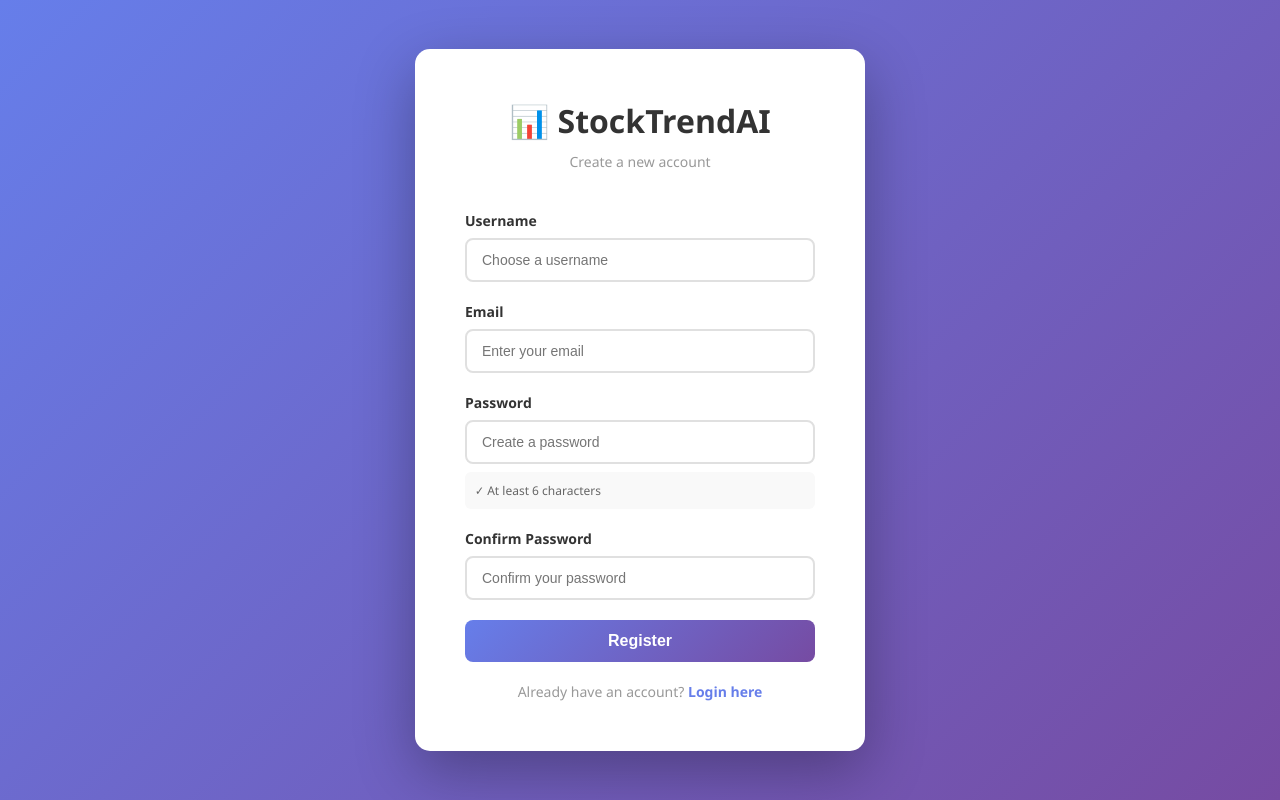
After one commit to situk0000/share_market-situ, a FastAPI app: template templates/register.html in a window 1280 px wide. The commit adds this page. Run offline with FastAPI, Linux system fonts and the light colour scheme; the template is opened without the code that fills it, so the values that code supplies are empty; parts of the project's set-up code (start-up, migrations or seed data) failed here and were passed over.

Commit message:
Add authentication system with login/register pages and logout button

```diff
--- a/main.py
+++ b/main.py
@@ -1,32 +1,164 @@
-from fastapi import FastAPI, Request, Form
-from fastapi.responses import HTMLResponse
+from fastapi import FastAPI, Request, Form, HTTPException, Depends, status
+from fastapi.responses import HTMLResponse, RedirectResponse
 from fastapi.staticfiles import StaticFiles
 from fastapi.templating import Jinja2Templates
+
 import pandas as pd
 import numpy as np
 import joblib
 from tensorflow.keras.models import load_model
+from passlib.context import CryptContext
+from datetime import datetime, timedelta
+import jwt
+import sqlite3
+import os
+from contextlib import contextmanager
 
+# ============================================================================
+# Security Setup
+# ============================================================================
+SECRET_KEY = "your-secret-key-change-this-in-production"  # Change this!
+ALGORITHM = "HS256"
+ACCESS_TOKEN_EXPIRE_DAYS = 7
 
+pwd_context = CryptContext(schemes=["argon2"], deprecated="auto")
+
+# ============================================================================
+# Database Setup
+# ============================================================================
+DB_PATH = "users.db"
+
+def init_db():
+    """Initialize SQLite database"""
+    conn = sqlite3.connect(DB_PATH)
+    cursor = conn.cursor()
+    cursor.execute('''
+        CREATE TABLE IF NOT EXISTS users (
+            id INTEGER PRIMARY KEY AUTOINCREMENT,
+            username TEXT UNIQUE NOT NULL,
+            email TEXT UNIQUE NOT NULL,
+            password_hash TEXT NOT NULL,
+            created_at TIMESTAMP DEFAULT CURRENT_TIMESTAMP
+        )
+    ''')
+    conn.commit()
+    conn.close()
+
+@contextmanager
+def get_db():
+    """Database context manager"""
+    conn = sqlite3.connect(DB_PATH)
+    conn.row_factory = sqlite3.Row
+    try:
+        yield conn
+    finally:
+        conn.close()
+
+# ============================================================================
+# Authentication Functions
+# ============================================================================
+def hash_password(password: str) -> str:
+    """Hash password"""
+    return pwd_context.hash(password)
+
+def verify_password(plain_password: str, hashed_password: str) -> bool:
+    """Verify password"""
+    return pwd_context.verify(plain_password, hashed_password)
+
+def create_access_token(username: str) -> str:
+    """Create JWT token"""
+    payload = {
+        "sub": username,
+        "exp": datetime.utcnow() + timedelta(days=ACCESS_TOKEN_EXPIRE_DAYS)
+    }
+    return jwt.encode(payload, SECRET_KEY, algorithm=ALGORITHM)
+
+def verify_token(token: str) -> str:
+    """Verify JWT token and return username"""
+    try:
+        payload = jwt.decode(token, SECRET_KEY, algorithms=[ALGORITHM])
+        username = payload.get("sub")
+        if username is None:
+            return None
+        return username
+    except jwt.ExpiredSignatureError:
+        return None
+    except jwt.InvalidTokenError:
+        return None
+
+def get_current_user(request: Request) -> str:
+    """Get current user from cookie"""
+    token = request.cookies.get("access_token")
+    if not token:
+        return None
+    return verify_token(token)
+
+def user_exists(username: str) -> bool:
+    """Check if user exists"""
+    with get_db() as conn:
+        cursor = conn.cursor()
+        cursor.execute("SELECT id FROM users WHERE username = ?", (username,))
+        return cursor.fetchone() is not None
+
+def email_exists(email: str) -> bool:
+    """Check if email exists"""
+    with get_db() as conn:
+        cursor = conn.cursor()
+        cursor.execute("SELECT id FROM users WHERE email = ?", (email,))
+        return cursor.fetchone() is not None
+
+def create_user(username: str, email: str, password: str) -> bool:
+    """Create new user"""
+    try:
+        with get_db() as conn:
+            cursor = conn.cursor()
+            hashed_pwd = hash_password(password)
+            cursor.execute(
+                "INSERT INTO users (username, email, password_hash) VALUES (?, ?, ?)",
+                (username, email, hashed_pwd)
+            )
+            conn.commit()
+        return True
+    except sqlite3.IntegrityError:
+        return False
+
+def authenticate_user(username: str, password: str) -> bool:
+    """Authenticate user"""
+    with get_db() as conn:
+        cursor = conn.cursor()
+        cursor.execute("SELECT password_hash FROM users WHERE username = ?", (username,))
+        user = cursor.fetchone()
+        if not user:
+            print(f"  ⚠ User '{username}' not found in database")
+            return False
+        is_valid = verify_password(password, user["password_hash"])
+        if is_valid:
+            print(f"  ✓ Password verified for '{username}'")
+        else:
+            print(f"  ✗ Password mismatch for '{username}'")
+        return is_valid
+
+# ============================================================================
 # Initialize FastAPI
-
+# ============================================================================
 app = FastAPI()
 app.mount("/static", StaticFiles(directory="static"), name="static")
 templates = Jinja2Templates(directory="templates")
 
+# Initialize database
+init_db()
 
+# ============================================================================
 # Config
-
+# ============================================================================
 CHART_HISTORY_DAYS = 60
 
-
+# ============================================================================
 # Load Models and Scalers
-# --------------------------
-# Load ADANIPORTS model (default/fallback)
+# ============================================================================
 lstm_model_adani = load_model("lstm_close_model.h5", compile=False)
 scaler_adani = joblib.load("lstm_scaler.pkl")
 
-# Try to load BSE-specific model, otherwise use ADANI model
 try:
     lstm_model_bse = load_model("bse_model.h5", compile=False)
     scaler_bse = joblib.load("bse_scaler.pkl")
@@ -36,7 +168,6 @@ except:
     scaler_bse = scaler_adani
     print("⚠ BSE model not found, using ADANIPORTS model")
 
-# Try to load NIFTY-specific model, otherwise use ADANI model
 try:
     lstm_model_nifty = load_model("nifty_model.h5", compile=False)
     scaler_nifty = joblib.load("nifty_scaler.pkl")
@@ -46,19 +177,14 @@ except:
     scaler_nifty = scaler_adani
     print("⚠ NIFTY model not found, using ADANIPORTS model")
 
-# --------------------------
+# ============================================================================
 # Load Historical Data
-# --------------------------
-# ADANIPORTS data
+# ============================================================================
 df_adani = pd.read_csv("ADANIPORTS.csv", parse_dates=["Date"])
 df_adani = df_adani.sort_values("Date").reset_index(drop=True)
-print("✓ ADANIPORTS.csv loaded successfully")
 
-# BSE data - with column standardization
 try:
     df_bse = pd.read_csv("BSE.csv")
-
-    # Standardize all column names (any case to Title case)
     column_mapping = {}
     for col in df_bse.columns:
         col_lower = col.lower().strip()
@@ -75,25 +201,15 @@ try:
         elif col_lower == 'volume':
             column_mapping[col] = 'Volume'
 
-    # Rename columns if mapping exists
     if column_mapping:
         df_bse = df_bse.rename(columns=column_mapping)
-
-    # Convert Date to datetime and sort
     df_bse['Date'] = pd.to_datetime(df_bse['Date'])
     df_bse = df_bse.sort_values("Date").reset_index(drop=True)
-
-    print("✓ BSE.csv loaded successfully")
-    print(f"  Columns: {df_bse.columns.tolist()}")
-except FileNotFoundError:
-    print("⚠ BSE.csv not found! Please add BSE SENSEX data")
+except:
     df_bse = df_adani.copy()
 
-# NIFTY data - with column standardization
 try:
     df_nifty = pd.read_csv("NIFTY50.csv")
-
-    # Standardize all column names (lowercase to Title case)
     column_mapping = {}
     for col in df_nifty.columns:
         col_lower = col.lower().strip()
@@ -110,36 +226,27 @@ try:
         elif col_lower == 'volume':
             column_mapping[col] = 'Volume'
 
-    # Rename columns
-    df_nifty = df_nifty.rename(columns=column_mapping)
-
-    # Convert Date to datetime and sort
+    if column_mapping:
+        df_nifty = df_nifty.rename(columns=column_mapping)
     df_nifty['Date'] = pd.to_datetime(df_nifty['Date'])
     df_nifty = df_nifty.sort_values("Date").reset_index(drop=True)
-
-    print("✓ NIFTY50.csv loaded successfully")
-    print(f"  Columns: {df_nifty.columns.tolist()}")
-except FileNotFoundError:
-    print("⚠ NIFTY50.csv not found! Please add NIFTY 50 data")
+except:
     df_nifty = df_adani.copy()
 
-
-# --------------------------
+# ============================================================================
 # Forecast function
-# --------------------------
+# ============================================================================
 def forecast_next_days_lstm(df, model, scaler, n_days=5, n_steps=10):
     """Forecast next N days using LSTM model"""
     close_prices = df["Close"].values
     forecasted = []
     last_sequence = close_prices[-n_steps:]
-
     current_date = pd.Timestamp.now()
 
     for day in range(1, n_days + 1):
         seq_scaled = scaler.transform(last_sequence.reshape(-1, 1)).reshape(1, n_steps, 1)
         pred_scaled = model.predict(seq_scaled, verbose=0)
         pred_close = scaler.inverse_transform(pred_scaled.reshape(-1, 1))[0, 0]
-
         forecast_date = current_date + pd.Timedelta(days=day)
 
         forecasted.append({
@@ -151,8 +258,6 @@ def forecast_next_days_lstm(df, model, scaler, n_days=5, n_steps=10):
 
     return forecasted
 
-# Helper function for Chart Data
-# --------------------------
 def get_historical_chart_data(df: pd.DataFrame, days_of_history: int):
     """Extracts last N days of data for Chart.js"""
     df_recent = df.tail(days_of_history).copy()
@@ -160,31 +265,110 @@ def get_historical_chart_data(df: pd.DataFrame, days_of_history: int):
     historical_prices = df_recent['Close'].tolist()
     return historical_dates, historical_prices
 
-# --------------------------
-# Routes - ADANIPORTS (NSE) - Home Page
-# --------------------------
+# ============================================================================
+# Authentication Routes
+# ============================================================================
+@app.get("/register", response_class=HTMLResponse)
+def register_page(request: Request):
+    """Register page"""
+    current_user = get_current_user(request)
+    if current_user:
+        return RedirectResponse(url="/", status_code=302)
+    return templates.TemplateResponse("register.html", {"request": request})
+
+@app.post("/register", response_class=HTMLResponse)
+def register(request: Request, username: str = Form(...), email: str = Form(...), password: str = Form(...), confirm_password: str = Form(...)):
+    """Register new user"""
+    error = None
+
+    if len(username) < 3:
+        error = "Username must be at least 3 characters long"
+    elif len(password) < 6:
+        error = "Password must be at least 6 characters long"
+    elif password != confirm_password:
+        error = "Passwords do not match"
+    elif user_exists(username):
+        error = "Username already taken"
+    elif email_exists(email):
+        error = "Email already registered"
+
+    if error:
+        return templates.TemplateResponse("register.html", {"request": request, "error": error})
+
+    if create_user(username, email, password):
+        response = RedirectResponse(url="/login?success=registered", status_code=302)
+        return response
+
+    return templates.TemplateResponse("register.html", {"request": request, "error": "Registration failed"})
+
+@app.get("/login", response_class=HTMLResponse)
+def login_page(request: Request):
+    """Login page"""
+    current_user = get_current_user(request)
+    if current_user:
+        return RedirectResponse(url="/", status_code=302)
+    return templates.TemplateResponse("login.html", {"request": request})
+
+@app.post("/login", response_class=HTMLResponse)
+def login(request: Request, username: str = Form(...), password: str = Form(...)):
+    """Login user"""
+    print(f"🔍 Login attempt - Username: {username}")
+
+    if not authenticate_user(username, password):
+        print(f"❌ Authentication failed for: {username}")
+        return templates.TemplateResponse("login.html", {"request": request, "error": "Invalid username or password"})
+
+    print(f"✅ Login successful for: {username}")
+    token = create_access_token(username)
+    response = RedirectResponse(url="/", status_code=302)
+    response.set_cookie(key="access_token", value=token, httponly=True, max_age=60*60*24*7)
+    return response
+
+@app.get("/logout")
+def logout():
+    """Logout user"""
+    response = RedirectResponse(url="/login", status_code=302)
+    response.delete_cookie(key="access_token")
+    return response
+
+# ============================================================================
+# Protected Routes
+# ============================================================================
 @app.get("/", response_class=HTMLResponse)
 def home(request: Request):
+    """Home page"""
+    current_user = get_current_user(request)
+    if not current_user:
+        return RedirectResponse(url="/login", status_code=302)
+
     hist_dates, hist_prices = get_historical_chart_data(df_adani, CHART_HISTORY_DAYS)
 
     return templates.TemplateResponse("index.html", {
         "request": request,
+        "username": current_user,
         "forecast": None,
         "stock_name": "ADANIPORTS (NSE)",
         "last_close": float(df_adani["Close"].iloc[-1]),
         "last_date": df_adani["Date"].iloc[-1].strftime("%Y-%m-%d"),
         "current_page": "adaniports",
         "historical_dates": hist_dates,
-        "historical_prices": hist_prices
+        "historical_prices": hist_prices,
+        "show_logout": True
     })
 
 @app.post("/forecast", response_class=HTMLResponse)
 def forecast(request: Request, days: int = Form(...)):
+    """Forecast ADANIPORTS"""
+    current_user = get_current_user(request)
+    if not current_user:
+        return RedirectResponse(url="/login", status_code=302)
+
     forecasted = forecast_next_days_lstm(df_adani, lstm_model_adani, scaler_adani, n_days=days)
     hist_dates, hist_prices = get_historical_chart_data(df_adani, CHART_HISTORY_DAYS)
 
     return templates.TemplateResponse("index.html", {
         "request": request,
+        "username": current_user,
         "forecast": forecasted,
         "stock_name": "ADANIPORTS (NSE)",
         "days": days,
@@ -195,15 +379,18 @@ def forecast(request: Request, days: int = Form(...)):
         "historical_prices": hist_prices
     })
 
-# --------------------------
-# Routes - BSE SENSEX
-# --------------------------
 @app.get("/bse", response_class=HTMLResponse)
 def bse_page(request: Request):
+    """BSE page"""
+    current_user = get_current_user(request)
+    if not current_user:
+        return RedirectResponse(url="/login", status_code=302)
+
     hist_dates, hist_prices = get_historical_chart_data(df_bse, CHART_HISTORY_DAYS)
 
     return templates.TemplateResponse("BSE.html", {
         "request": request,
+        "username": current_user,
         "forecast": None,
         "stock_name": "BSE SENSEX",
         "last_close": float(df_bse["Close"].iloc[-1]),
@@ -215,12 +402,17 @@ def bse_page(request: Request):
 
 @app.post("/forecast_bse", response_class=HTMLResponse)
 def forecast_bse(request: Request, days: int = Form(...)):
-    # NOW USES BSE-SPECIFIC MODEL AND SCALER
+    """Forecast BSE"""
+    current_user = get_current_user(request)
+    if not current_user:
+        return RedirectResponse(url="/login", status_code=302)
+
     forecasted = forecast_next_days_lstm(df_bse, lstm_model_bse, scaler_bse, n_days=days)
     hist_dates, hist_prices = get_historical_chart_data(df_bse, CHART_HISTORY_DAYS)
 
     return templates.TemplateResponse("BSE.html", {
         "request": request,
+        "username": current_user,
         "forecast": forecasted,
         "stock_name": "BSE SENSEX",
         "days": days,
@@ -231,15 +423,18 @@ def forecast_bse(request: Request, days: int = Form(...)):
         "historical_prices": hist_prices
     })
 
-# --------------------------
-# Routes - NIFTY 50
-# --------------------------
 @app.get("/nifty", response_class=HTMLResponse)
 def nifty_page(request: Request):
+    """NIFTY page"""
+    current_user = get_current_user(request)
+    if not current_user:
+        return RedirectResponse(url="/login", status_code=302)
+
     hist_dates, hist_prices = get_historical_chart_data(df_nifty, CHART_HISTORY_DAYS)
 
     return templates.TemplateResponse("nifty.html", {
         "request": request,
+        "username": current_user,
         "forecast": None,
         "stock_name": "NIFTY 50",
         "last_close": float(df_nifty["Close"].iloc[-1]),
@@ -251,12 +446,17 @@ def nifty_page(request: Request):
 
 @app.post("/forecast_nifty", response_class=HTMLResponse)
 def forecast_nifty(request: Request, days: int = Form(...)):
-    # NOW USES NIFTY-SPECIFIC MODEL AND SCALER
+    """Forecast NIFTY"""
+    current_user = get_current_user(request)
+    if not current_user:
+        return RedirectResponse(url="/login", status_code=302)
+
     forecasted = forecast_next_days_lstm(df_nifty, lstm_model_nifty, scaler_nifty, n_days=days)
     hist_dates, hist_prices = get_historical_chart_data(df_nifty, CHART_HISTORY_DAYS)
 
     return templates.TemplateResponse("nifty.html", {
         "request": request,
+        "username": current_user,
         "forecast": forecasted,
         "stock_name": "NIFTY 50",
         "days": days,
@@ -267,18 +467,19 @@ def forecast_nifty(request: Request, days: int = Form(...)):
         "historical_prices": hist_prices
     })
 
-# --------------------------
-# API endpoint
-# --------------------------
 @app.get("/api/stocks")
-def list_stocks():
+def list_stocks(request: Request):
+    """List all stocks"""
+    current_user = get_current_user(request)
+    if not current_user:
+        raise HTTPException(status_code=401, detail="Not authenticated")
+
     return {
         "stocks": [
             {"name": "ADANIPORTS", "endpoint": "/", "model": "lstm_close_model.h5"},
             {"name": "BSE SENSEX", "endpoint": "/bse", "model": "bse_model.h5 (or fallback)"},
             {"name": "NIFTY 50", "endpoint": "/nifty", "model": "nifty_model.h5 (or fallback)"}
-        ],
-        "note": "Each index uses its own model if available, otherwise falls back to ADANIPORTS model"
+        ]
     }
 
 if __name__ == "__main__":
--- /dev/null
+++ b/templates/register.html
@@ -0,0 +1,178 @@
+<!DOCTYPE html>
+<html lang="en">
+<head>
+    <meta charset="UTF-8">
+    <meta name="viewport" content="width=device-width, initial-scale=1.0">
+    <title>Register - StockTrendAI</title>
+    <style>
+        * {
+            margin: 0;
+            padding: 0;
+            box-sizing: border-box;
+        }
+
+        body {
+            font-family: 'Segoe UI', Tahoma, Geneva, Verdana, sans-serif;
+            background: linear-gradient(135deg, #667eea 0%, #764ba2 100%);
+            min-height: 100vh;
+            display: flex;
+            justify-content: center;
+            align-items: center;
+        }
+
+        .container {
+            background: white;
+            border-radius: 15px;
+            box-shadow: 0 20px 60px rgba(0, 0, 0, 0.3);
+            width: 100%;
+            max-width: 450px;
+            padding: 50px;
+            margin: 20px;
+        }
+
+        .header {
+            text-align: center;
+            margin-bottom: 40px;
+        }
+
+        .header h1 {
+            color: #333;
+            font-size: 32px;
+            margin-bottom: 10px;
+        }
+
+        .header p {
+            color: #999;
+            font-size: 14px;
+        }
+
+        .form-group {
+            margin-bottom: 20px;
+        }
+
+        label {
+            display: block;
+            margin-bottom: 8px;
+            color: #333;
+            font-weight: 600;
+            font-size: 14px;
+        }
+
+        input {
+            width: 100%;
+            padding: 12px 15px;
+            border: 2px solid #e0e0e0;
+            border-radius: 8px;
+            font-size: 14px;
+            transition: all 0.3s ease;
+        }
+
+        input:focus {
+            outline: none;
+            border-color: #667eea;
+            box-shadow: 0 0 0 3px rgba(102, 126, 234, 0.1);
+        }
+
+        .error {
+            background: #fee;
+            color: #c33;
+            padding: 12px;
+            border-radius: 8px;
+            margin-bottom: 20px;
+            font-size: 14px;
+            border-left: 4px solid #c33;
+        }
+
+        button {
+            width: 100%;
+            padding: 12px;
+            background: linear-gradient(135deg, #667eea 0%, #764ba2 100%);
+            color: white;
+            border: none;
+            border-radius: 8px;
+            font-size: 16px;
+            font-weight: 600;
+            cursor: pointer;
+            transition: all 0.3s ease;
+        }
+
+        button:hover {
+            transform: translateY(-2px);
+            box-shadow: 0 10px 25px rgba(102, 126, 234, 0.3);
+        }
+
+        button:active {
+            transform: translateY(0);
+        }
+
+        .footer {
+            text-align: center;
+            margin-top: 20px;
+            color: #999;
+            font-size: 14px;
+        }
+
+        .footer a {
+            color: #667eea;
+            text-decoration: none;
+            font-weight: 600;
+        }
+
+        .footer a:hover {
+            color: #764ba2;
+        }
+
+        .password-requirements {
+            background: #f9f9f9;
+            padding: 10px;
+            border-radius: 6px;
+            font-size: 12px;
+            color: #666;
+            margin-top: 8px;
+        }
+    </style>
+</head>
+<body>
+    <div class="container">
+        <div class="header">
+            <h1>📊 StockTrendAI</h1>
+            <p>Create a new account</p>
+        </div>
+
+        {% if error %}
+            <div class="error">{{ error }}</div>
+        {% endif %}
+
+        <form method="post">
+            <div class="form-group">
+                <label for="username">Username</label>
+                <input type="text" id="username" name="username" required placeholder="Choose a username" minlength="3">
+            </div>
+
+            <div class="form-group">
+                <label for="email">Email</label>
+                <input type="email" id="email" name="email" required placeholder="Enter your email">
+            </div>
+
+            <div class="form-group">
+                <label for="password">Password</label>
+                <input type="password" id="password" name="password" required placeholder="Create a password" minlength="6">
+                <div class="password-requirements">
+                    ✓ At least 6 characters
+                </div>
+            </div>
+
+            <div class="form-group">
+                <label for="confirm_password">Confirm Password</label>
+                <input type="password" id="confirm_password" name="confirm_password" required placeholder="Confirm your password">
+            </div>
+
+            <button type="submit">Register</button>
+        </form>
+
+        <div class="footer">
+            Already have an account? <a href="/login">Login here</a>
+        </div>
+    </div>
+</body>
+</html>
```
Also changed, not shown: templates/index.html (+11 -0 lines), templates/login.html (added, +170 -0 lines), users.db (added).
